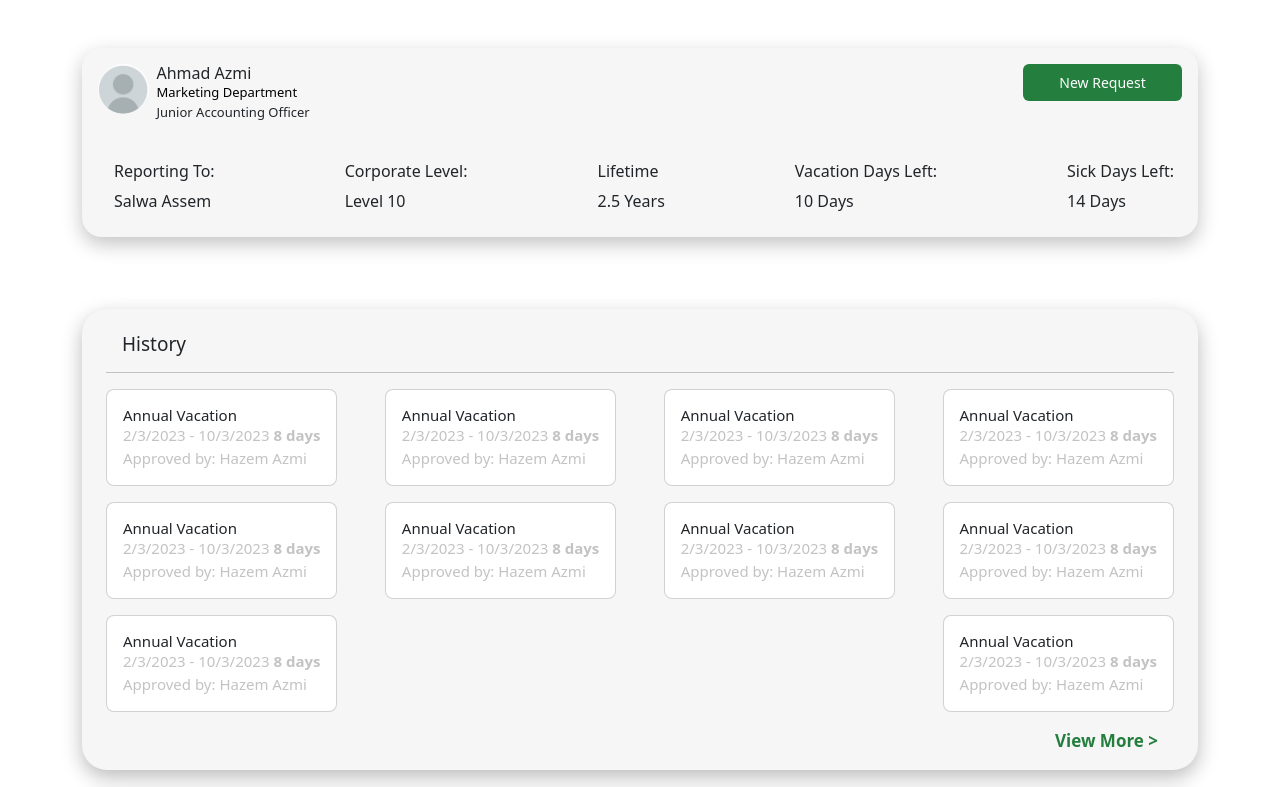
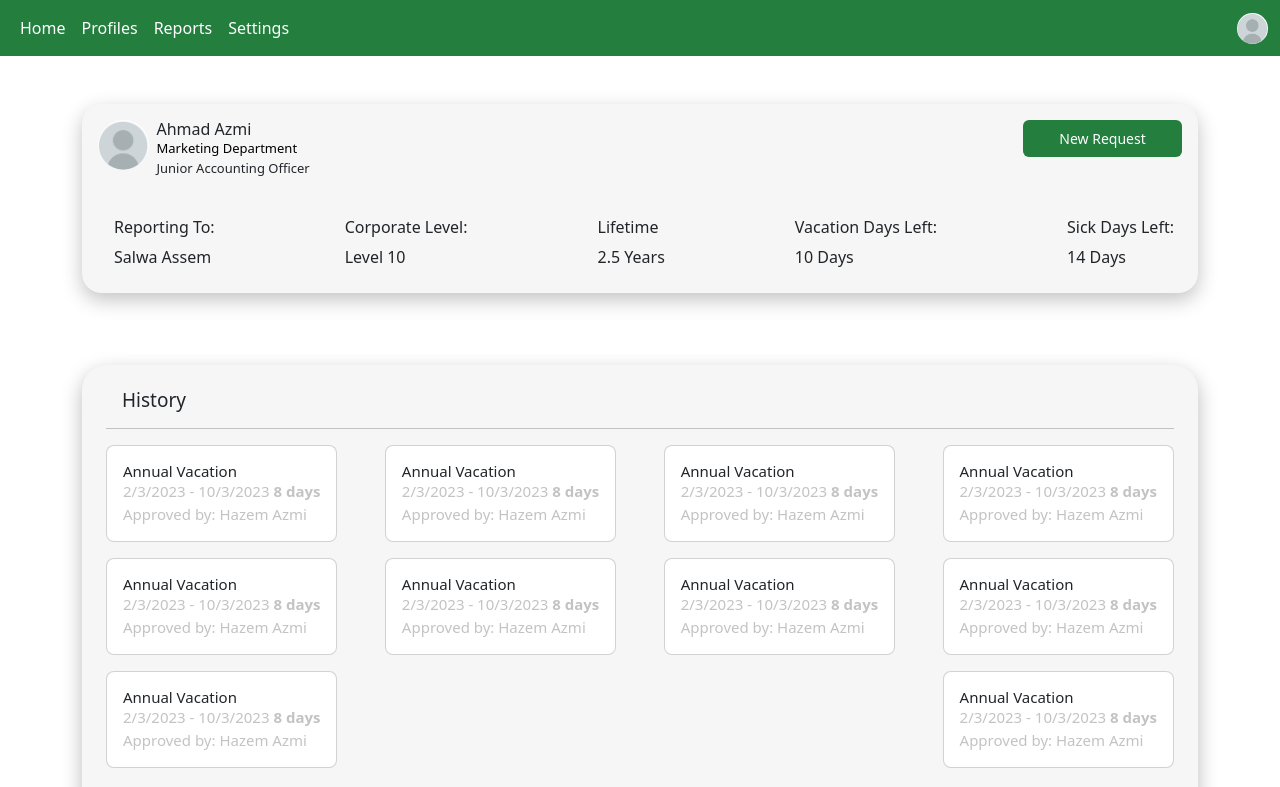
Before and after one commit to jacklusy/Angular_SKY, an Angular app: page /profile in a window 1280 px wide. Shown: the top 787 px of the page. Built offline with nearby package versions, Linux system fonts and the light colour scheme.

Commit message:
navbar component

```diff
--- a/src/app/app.component.ts
+++ b/src/app/app.component.ts
@@ -1,11 +1,12 @@
 import { Component } from '@angular/core';
 import { RouterOutlet } from '@angular/router';
+import { FontAwesomeModule } from '@fortawesome/angular-fontawesome';
 import { NgbModal } from '@ng-bootstrap/ng-bootstrap';
 
 @Component({
   selector: 'app-root',
   standalone: true,
-  imports: [RouterOutlet],
+  imports: [RouterOutlet, FontAwesomeModule],
   templateUrl: './app.component.html',
   styleUrl: './app.component.css'
 })
--- /dev/null
+++ b/src/app/components/body/navbar/navbar.component.css
@@ -0,0 +1,20 @@
+.img-size {
+    height: 31px;
+}
+
+.navbar {
+    background-color: #247e3e !important;
+}
+
+.nav-link {
+    color: #fff !important;
+    font-weight: lighter !important;
+}
+
+.active {
+    font-weight: bold !important;
+}
+
+.footer {
+    height: 200px !important;
+}
--- /dev/null
+++ b/src/app/components/body/navbar/navbar.component.html
@@ -0,0 +1,32 @@
+<nav class="navbar navbar-expand-lg bg-body-tertiary">
+    <div class="container-fluid">
+        <button class="navbar-toggler" type="button" data-bs-toggle="collapse" data-bs-target="#navbarSupportedContent"
+            aria-controls="navbarSupportedContent" aria-expanded="false" aria-label="Toggle navigation">
+            <span class="navbar-toggler-icon"></span>
+        </button>
+        <div class="collapse navbar-collapse" id="navbarSupportedContent">
+            <ul class="navbar-nav me-auto mb-2 mb-lg-0">
+                <li class="nav-item">
+                    <a class="nav-link" id="nav-home" href="../index.html">Home</a>
+                </li>
+                <li class="nav-item">
+                    <a class="nav-link" id="nav-profile" href="../Pages/Profile.html">Profiles</a>
+                </li>
+                <li class="nav-item">
+                    <a class="nav-link" id="nav-reports" href="../Pages/Request.html">Reports</a>
+                </li>
+                <li class="nav-item">
+                    <a class="nav-link" id="nav-settings" href="#">Settings</a>
+                </li>
+            </ul>
+            <div class="d-flex">
+                <a href="javascript:void(0)" class="nav-link me-4">
+                    <i class="fa-regular fa-bell"></i>
+                </a>
+                <a href="javascript:void(0)" class="nav-link">
+                    <img src="../assets/images/Default.jpg" class="img-size rounded-circle" alt="" />
+                </a>
+            </div>
+        </div>
+    </div>
+</nav>
--- a/src/app/pages/home/home.component.html
+++ b/src/app/pages/home/home.component.html
@@ -1,3 +1,4 @@
+<app-navbar></app-navbar>
 <div class="container">
 
     <app-title></app-title>
--- a/src/app/pages/home/home.component.ts
+++ b/src/app/pages/home/home.component.ts
@@ -4,11 +4,12 @@ import { ProfileCardComponent } from '../../components/home/profile-card/profile
 import { CardNumberComponent } from '../../components/home/card-number/card-number.component';
 import { CarouselComponent } from '../../components/home/carousel/carousel.component';
 import { VacationRequestComponent } from '../../components/home/vacation-request/vacation-request.component';
+import { NavbarComponent } from '../../components/body/navbar/navbar.component';
 
 @Component({
   selector: 'app-home',
   standalone: true,
-  imports: [TitleComponent, ProfileCardComponent, CardNumberComponent, CarouselComponent, VacationRequestComponent],
+  imports: [NavbarComponent, TitleComponent, ProfileCardComponent, CardNumberComponent, CarouselComponent, VacationRequestComponent],
   templateUrl: './home.component.html',
   styleUrl: './home.component.css'
 })
--- a/src/app/pages/profile/profile.component.html
+++ b/src/app/pages/profile/profile.component.html
@@ -1,3 +1,4 @@
+<app-navbar></app-navbar>
 <app-profile-info></app-profile-info>
 <app-history-section></app-history-section>
 <app-pending-requests></app-pending-requests>
--- a/src/app/pages/profile/profile.component.ts
+++ b/src/app/pages/profile/profile.component.ts
@@ -2,11 +2,12 @@ import { Component } from '@angular/core';
 import { ProfileInfoComponent } from '../../components/profile/profile-info/profile-info.component';
 import { HistorySectionComponent } from '../../components/profile/history-section/history-section.component';
 import { PendingRequestsComponent } from '../../components/profile/pending-requests/pending-requests.component';
+import { NavbarComponent } from '../../components/body/navbar/navbar.component';
 
 @Component({
   selector: 'app-profile',
   standalone: true,
-  imports: [ProfileInfoComponent, HistorySectionComponent, PendingRequestsComponent],
+  imports: [NavbarComponent, ProfileInfoComponent, HistorySectionComponent, PendingRequestsComponent],
   templateUrl: './profile.component.html',
   styleUrl: './profile.component.css'
 })
--- a/src/app/pages/request/request.component.html
+++ b/src/app/pages/request/request.component.html
@@ -1,3 +1,4 @@
+<app-navbar></app-navbar>
 <!-- Vacation Requests -->
 <div class="container mt-4">
     <!-- Vacation Requests Header -->
--- a/src/app/pages/request/request.component.ts
+++ b/src/app/pages/request/request.component.ts
@@ -1,11 +1,12 @@
 import { Component } from '@angular/core';
 import { TitleComponent } from '../../components/request/title/title.component';
 import { CardVacationRequestsComponent } from '../../components/request/card-vacation-requests/card-vacation-requests.component';
+import { NavbarComponent } from '../../components/body/navbar/navbar.component';
 
 @Component({
   selector: 'app-request',
   standalone: true,
-  imports: [TitleComponent, CardVacationRequestsComponent],
+  imports: [NavbarComponent, TitleComponent, CardVacationRequestsComponent],
   templateUrl: './request.component.html',
   styleUrl: './request.component.css'
 })
```
Also changed, not shown: src/app/components/body/navbar/navbar.component.ts (added, +12 -0 lines), 1 other file (tests, documents, lock files or other folders).
